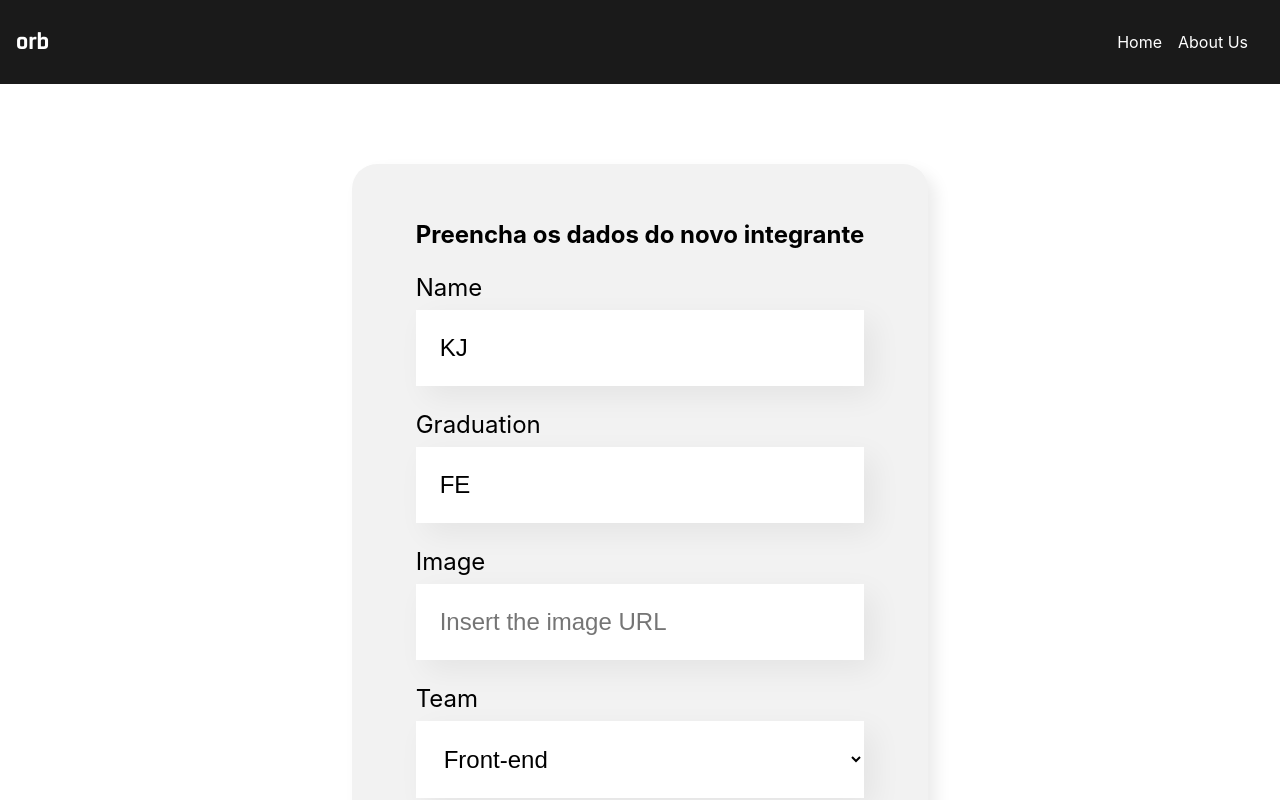
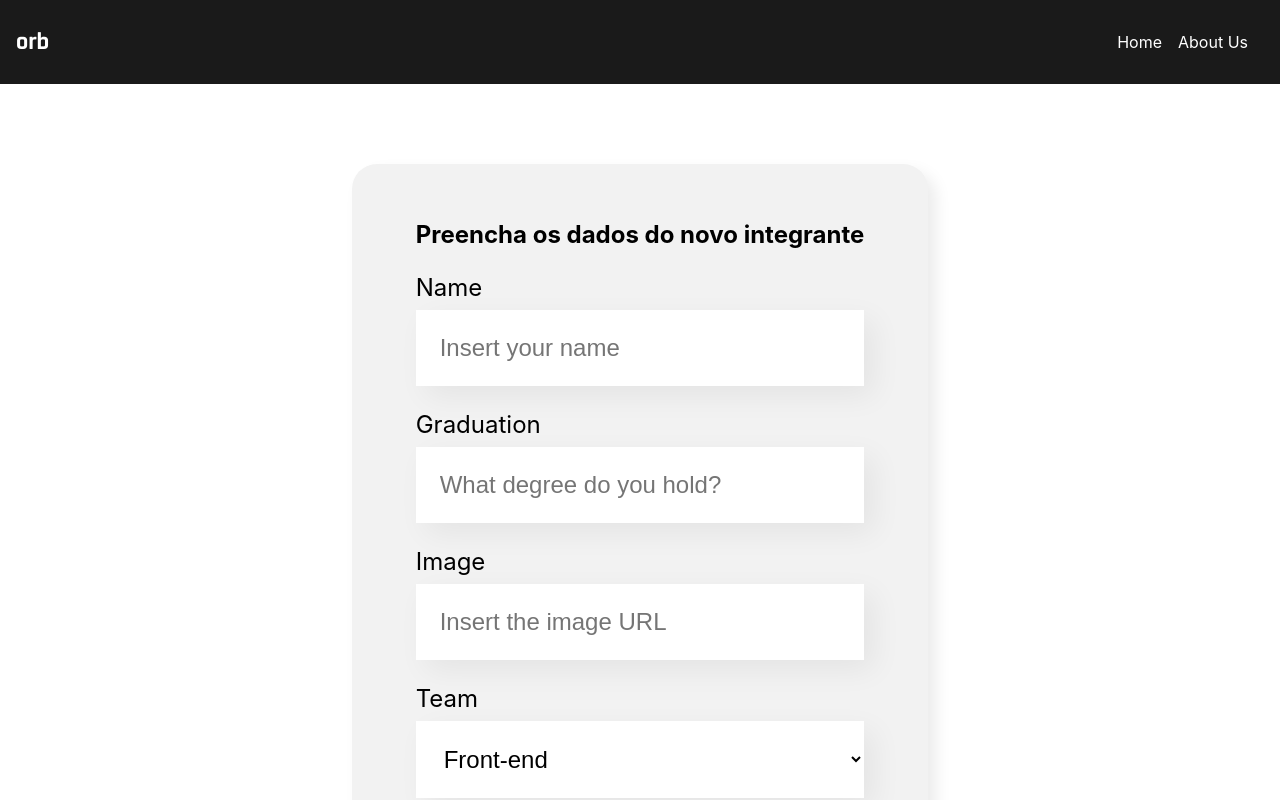
Before and after one commit to kauajuno/Orb-Team-Manager, a React (Create React App) app: page / in a window 1280 px wide. Shown: the top 800 px of the page. Built offline with nearby package versions, Linux system fonts and the light colour scheme.

Commit message:
[OrbTM] File hierarchy updated (improved legibility)

```diff
--- /dev/null
+++ b/src/components/dropdown/Dropdown.js
@@ -0,0 +1,19 @@
+import './Dropdown.css';
+
+export const Dropdown = (props) => {
+
+    return(
+        <div className='dropdown'>
+            <label>
+                {props.label}
+            </label>
+            <select onChange={e => props.setVal(e.target.value)} required={props.mandatory} value={props.value}>
+                {
+                    props.itens.map(item =>{
+                        return <option key={item}>{item}</option>
+                    })
+                }
+            </select>
+        </div>
+    )
+}
--- a/src/components/dropdown/index.js
+++ b/src/components/dropdown/index.js
@@ -1,21 +1,2 @@
-import './Dropdown.css';
-
-const Dropdown = (props) => {
-
-    return(
-        <div className='dropdown'>
-            <label>
-                {props.label}
-            </label>
-            <select onChange={e => props.setVal(e.target.value)} required={props.mandatory} value={props.value}>
-                {
-                    props.itens.map(item =>{
-                        return <option key={item}>{item}</option>
-                    })
-                }
-            </select>
-        </div>
-    )
-}
-
+import { Dropdown } from "./Dropdown";
 export default Dropdown;
--- a/src/components/form/Form.js
+++ b/src/components/form/Form.js
@@ -5,10 +5,16 @@ import SubmitButton from '../submit_button';
 import { useState } from 'react';
 
 export const Form = (props) => {
-    const teams = ['Front-end', 'Back-end', 'UX & Design', 'DevOps', 'Proccess Management'];
+    const teams = [
+        'Front-end',
+        'Back-end',
+        'DevOps',
+        'UX & Design',
+        'Proccess Management'
+    ];
 
-    const [name, setName] = useState('KJ');
-    const [position, setPosition] = useState('FE');
+    const [name, setName] = useState('');
+    const [position, setPosition] = useState('');
     const [image, setImage] = useState('');
     const [team, setTeam] = useState('');
 
--- /dev/null
+++ b/src/components/submit_button/SubmitButton.js
@@ -0,0 +1,9 @@
+import './SubmitButton.css'
+
+export const SubmitButton = (props) => {
+    return(
+        <button className='submit-button'>
+            {props.children}
+        </button>
+    );
+}
--- a/src/components/submit_button/index.js
+++ b/src/components/submit_button/index.js
@@ -1,11 +1,2 @@
-import './SubmitButton.css'
-
-const SubmitButton = (props) => {
-    return(
-        <button className='submit-button'>
-            {props.children}
-        </button>
-    );
-}
-
+import { SubmitButton } from "./SubmitButton";
 export default SubmitButton;
--- /dev/null
+++ b/src/components/team/Team.js
@@ -0,0 +1,9 @@
+import './Team.css'
+
+export const Team = (props) => {
+    return(
+        <section className='team'>
+            <h3>{props.name}</h3>
+        </section>
+    );
+}
--- a/src/components/team/index.js
+++ b/src/components/team/index.js
@@ -1,11 +1,2 @@
-import './Team.css'
-
-const Team = (props) => {
-    return(
-        <section className='team'>
-            <h3>{props.name}</h3>
-        </section>
-    );
-}
-
+import { Team } from "./Team";
 export default Team;
```
